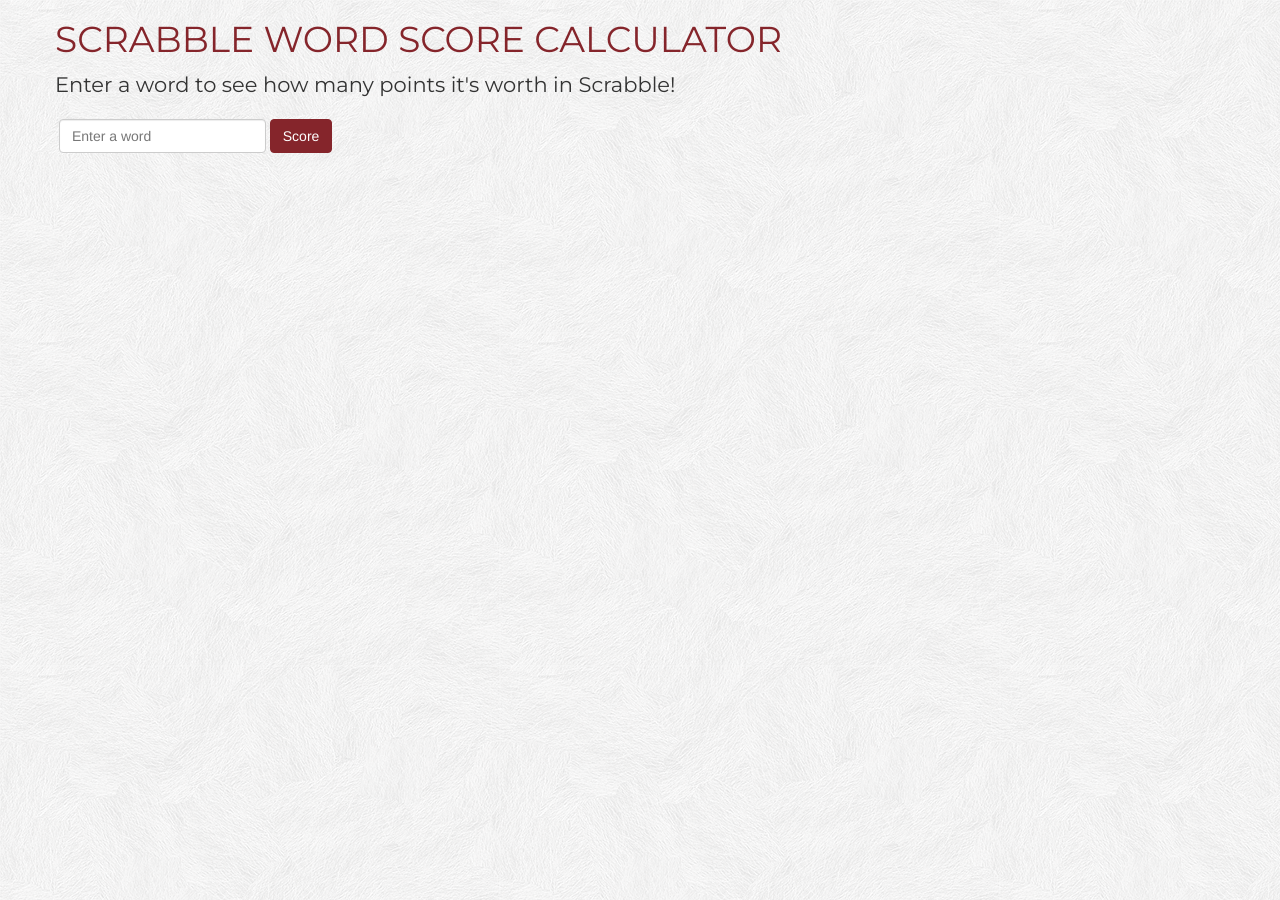
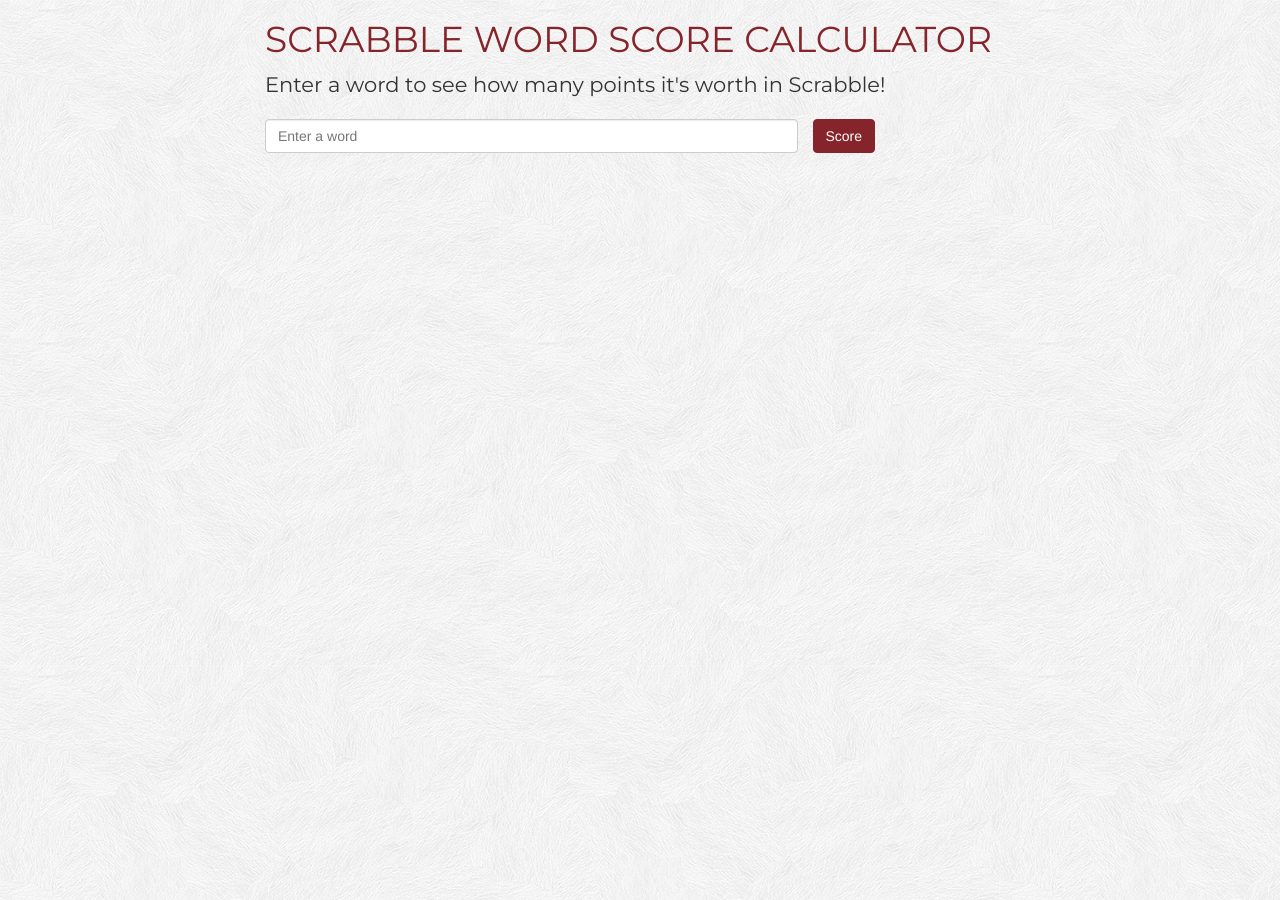
Before and after one commit to nrbernard/nrbernard.github.io, a Jekyll site: the page scrabble/index.html, which Jekyll copies as it is, in a window 1280 px wide. Built offline with Jekyll 4.4.1, drawn with Linux system fonts in a browser that asks for light colours; Markdown is read by kramdown in place of the engine named in the settings.

Commit message:
Add Bootstrap styles to layout to correct button wrapping issue

```diff
--- a/scrabble/index.html
+++ b/scrabble/index.html
@@ -15,19 +15,23 @@
 <body>
   <div class="container">
     <div class="row">
+      <div class="col-md-8 col-md-offset-2 clearfix">
         <h1>Scrabble Word Score Calculator</h1>
         <p class="lead">Enter a word to see how many points it's worth in Scrabble!</p>
 
-      <form id="scrabble" class="form-inline">
-        <div class="form-group center-block">
-          <label for="input-word"></label>
+        <form id="scrabble" class="form-horizontal" role="form">
+          <div class="form-group col-xs-9">
+            <label class="sr-only" for="input-word">Enter a word:</label>
             <input id="input-word" class="form-control" type="text" placeholder="Enter a word">
           </div>
 
+          <div class="col-xs-3">
             <button type="submit" class="btn btn-success">Score</button>
+          </div>
         </form>
+      </div>
 
-      <div id="result">
+      <div id="result" class="col-md-8 col-md-offset-2">
         <ul class="tiles clearfix"></ul>
 
         <p class="lead">The word "<span class="word"></span>" is worth <span class="score"></span> points.</p>
```
Lines whose indentation alone changed are shown as unchanged.
